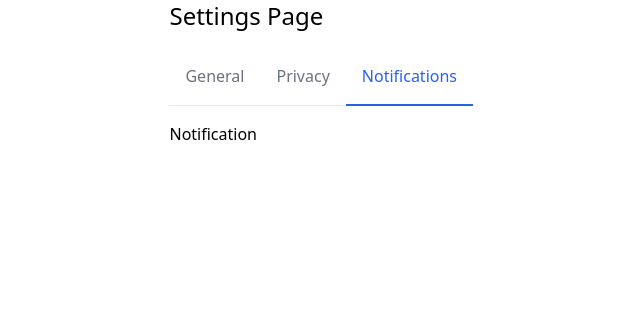
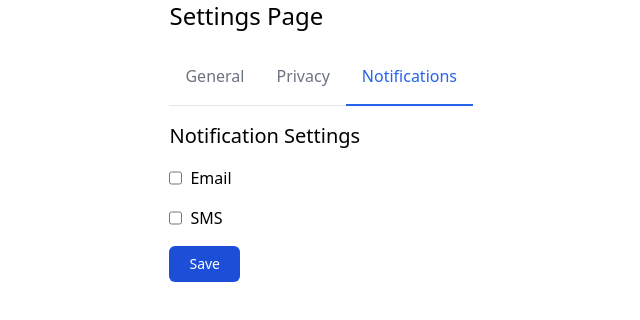
Before and after one commit to LJacobDev/vue-3-in-action-projects, a Vue app in the folder p05-settings-page/: page / in a window 1280 px wide. Both pictures are taken after a click on the button "Notifications". Shown: the top 320 px of the page, without its empty margins (151-791 px from the left). Built offline with nearby package versions, Linux system fonts and the light colour scheme; the HTML template or start-up script is replaced by a standard one.

Commit message:
Add notifications settings component's template and data source

```diff
--- a/p05-settings-page/src/components/NotificationSettings.vue
+++ b/p05-settings-page/src/components/NotificationSettings.vue
@@ -1,3 +1,22 @@
 <template>
-    <div>Notification</div>
+  <div>
+    <h2 class="text-xl mb-4">Notification Settings</h2>
+    <form class="space-y-4">
+      <div class="flex gap-2">
+        <input type="checkbox" id="email" v-model="notifications.email" />
+        <label for="email">Email</label>
+      </div>
+      <div class="flex gap-2">
+        <input type="checkbox" id="sms" v-model="notifications.sms"/>
+        <label for="sms">SMS</label>
+      </div>
+      <button @click.prevent class="btn-primary">Save</button>
+    </form>
+  </div>
 </template>
+
+<script setup lang="ts">
+import { useSettings } from '@/composables/useSettings';
+
+const { notifications } = useSettings();
+</script>
--- a/p05-settings-page/src/composables/useSettings.ts
+++ b/p05-settings-page/src/composables/useSettings.ts
@@ -28,9 +28,21 @@ const privacy = ref<PrivacySettings>({
   searchEngineIndexing: false,
 });
 
+
+interface NotificationsSettings {
+  email: boolean;
+  sms: boolean;
+}
+
+const notifications = ref<NotificationsSettings>({
+  email: false,
+  sms: false,
+})
+
 export function useSettings() {
   return {
     general,
     privacy,
+    notifications,
   };
 }
```
